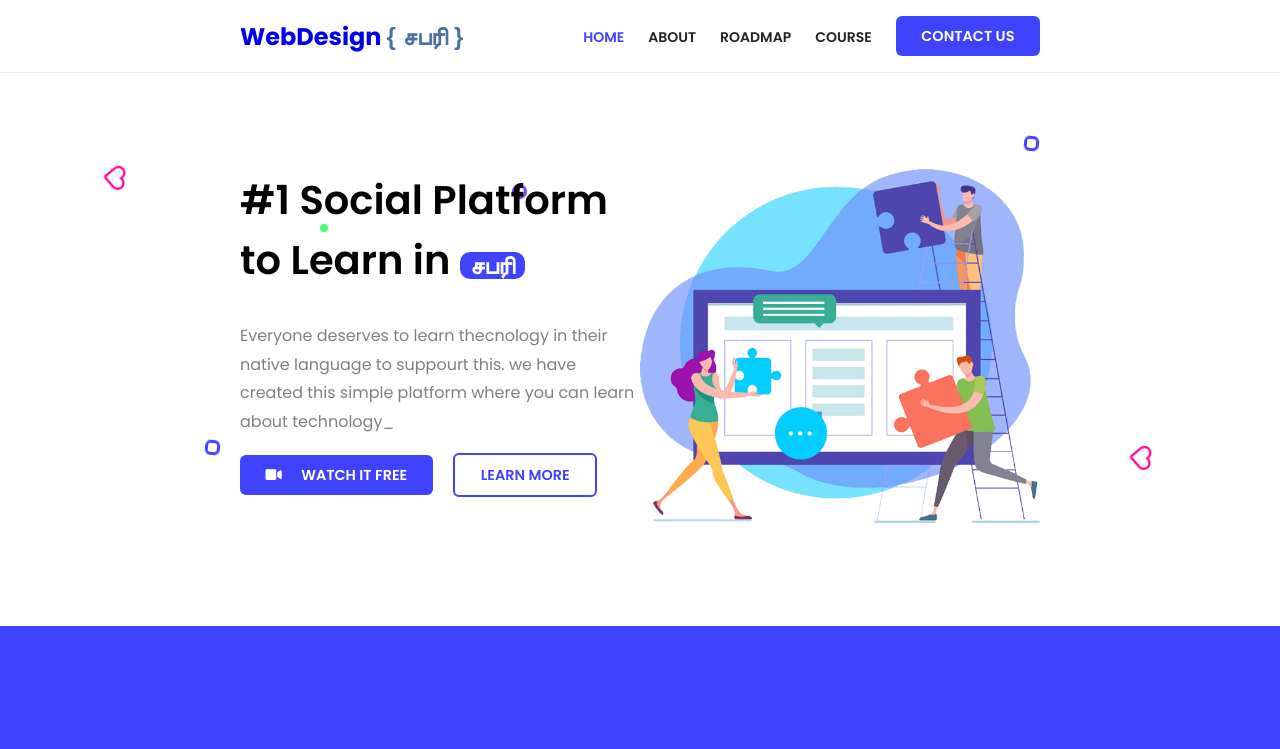
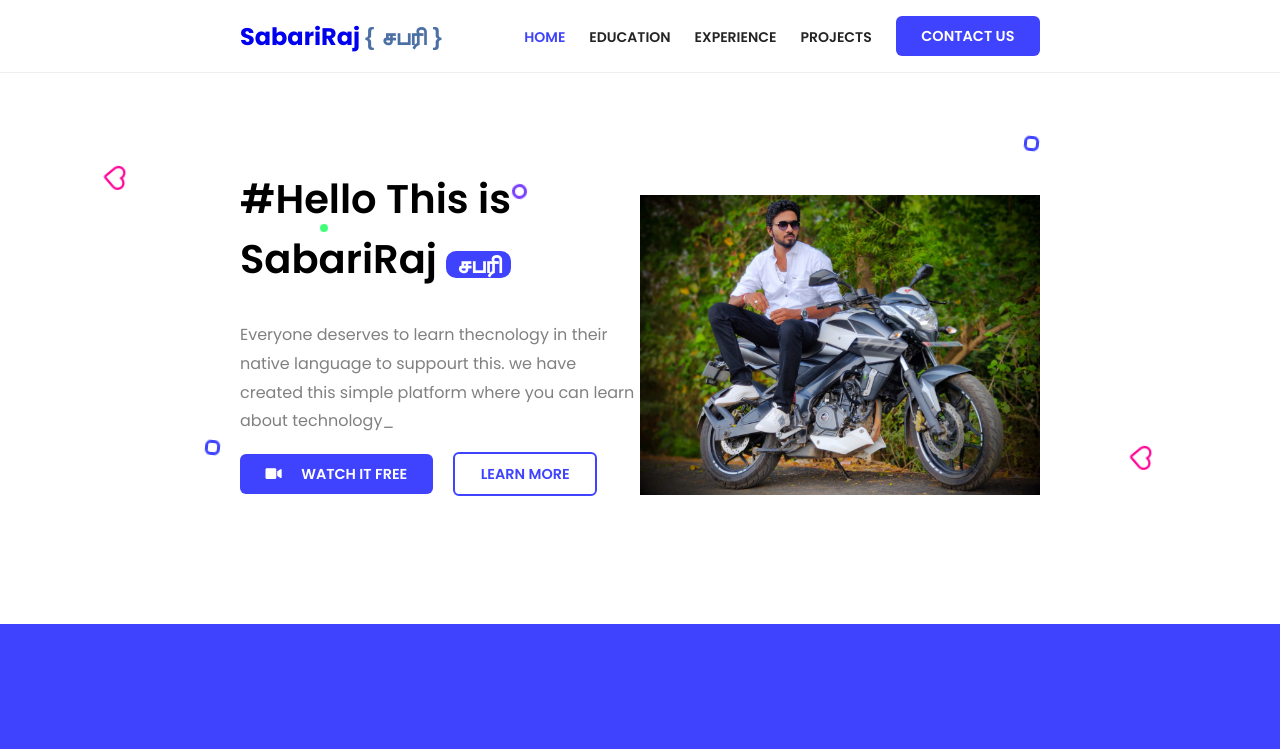
Before and after one commit to SABARIRAJ0207/web-tamil, a plain HTML site: page index.html in a window 1280 px wide. Shown: the top 749 px of the page. Drawn offline with Linux system fonts and the light colour scheme; a web font is replaced by a local one.

Commit message:
Change: Sabari pro header

```diff
--- a/index.html
+++ b/index.html
@@ -6,6 +6,11 @@
   <meta http-equiv="X-UA-Compatible" content="IE=edge" />
   <meta name="viewport" content="width=device-width, initial-scale=1.0" />
   <title>Web Tamil</title>
+
+
+  <meta property="og:title" content="web-tamil" />
+<meta property="og:description" content="Learn web-tamil creating by me pls support me all my frnds" />
+<meta property="og:image" content="./assets/img/course/2ab4bcf5-6f64-45ea-8d39-780946c27962.jpg" />
 
   <!-- custome style -->
   <!-- FontAwesome 5.15.3 CSS -->
@@ -24,7 +29,7 @@
   <header class="header ">
     <div>
       <a href="/">
-        <h2>WebDesign <span class="font-ta color-anim">{ சபரி }</span></h2>
+        <h2>SabariRaj <span class="font-ta color-anim">{ சபரி }</span></h2>
       </a>
     </div>
 
@@ -40,13 +45,13 @@
           <a href="#home" class="active">Home</a>
         </li>
         <li class="header-menu-item">
-          <a href="#about">About</a>
+          <a href="#about">Education</a>
         </li>
         <li class="header-menu-item">
-          <a href="#roadmap">Roadmap</a>
+          <a href="#roadmap">Experience</a>
         </li>
         <li class="header-menu-item">
-          <a href="#course">Course</a>
+          <a href="#course">Projects</a>
         </li>
         <li>
           <a href="#contact" class="btn-primary">Contact Us</a>
@@ -86,7 +91,7 @@
 
       <div class="hero-area-contants space-y-1">
         <h2 class="hero-area-title">
-          #1 Social Platform to Learn in
+          #Hello This is SabariRaj
           <span class="font-ta badge badge-primary">சபரி</span>
         </h2>
 
@@ -107,7 +112,7 @@
       </div>
 
       <div >
-        <img src="./assets/img/web-design-illustration.png" alt="web design illustration" class="img-responsive" />
+        <img src="./assets/img/course/2ab4bcf5-6f64-45ea-8d39-780946c27962.jpg" alt="web design illustration" class="img-responsive" />
       </div>
     </section>
     <!-- ========== End Hero ========== -->
@@ -345,8 +350,6 @@
 
 
   <!-- script -->
-
-
   <script src="./assets/js/main.js"></script>
 </body>
 
```
Also changed, not shown: assets/img/course/2ab4bcf5-6f64-45ea-8d39-780946c27962.jpg (added).
